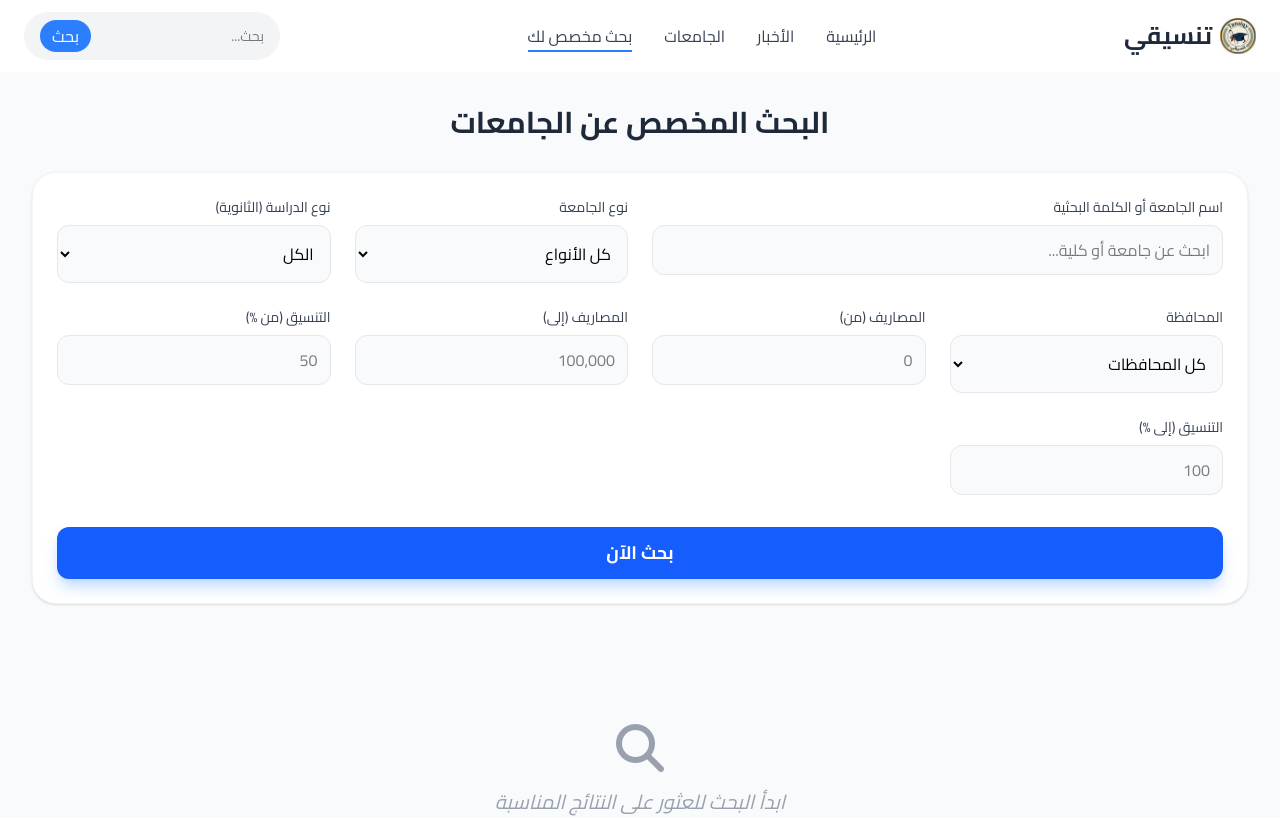
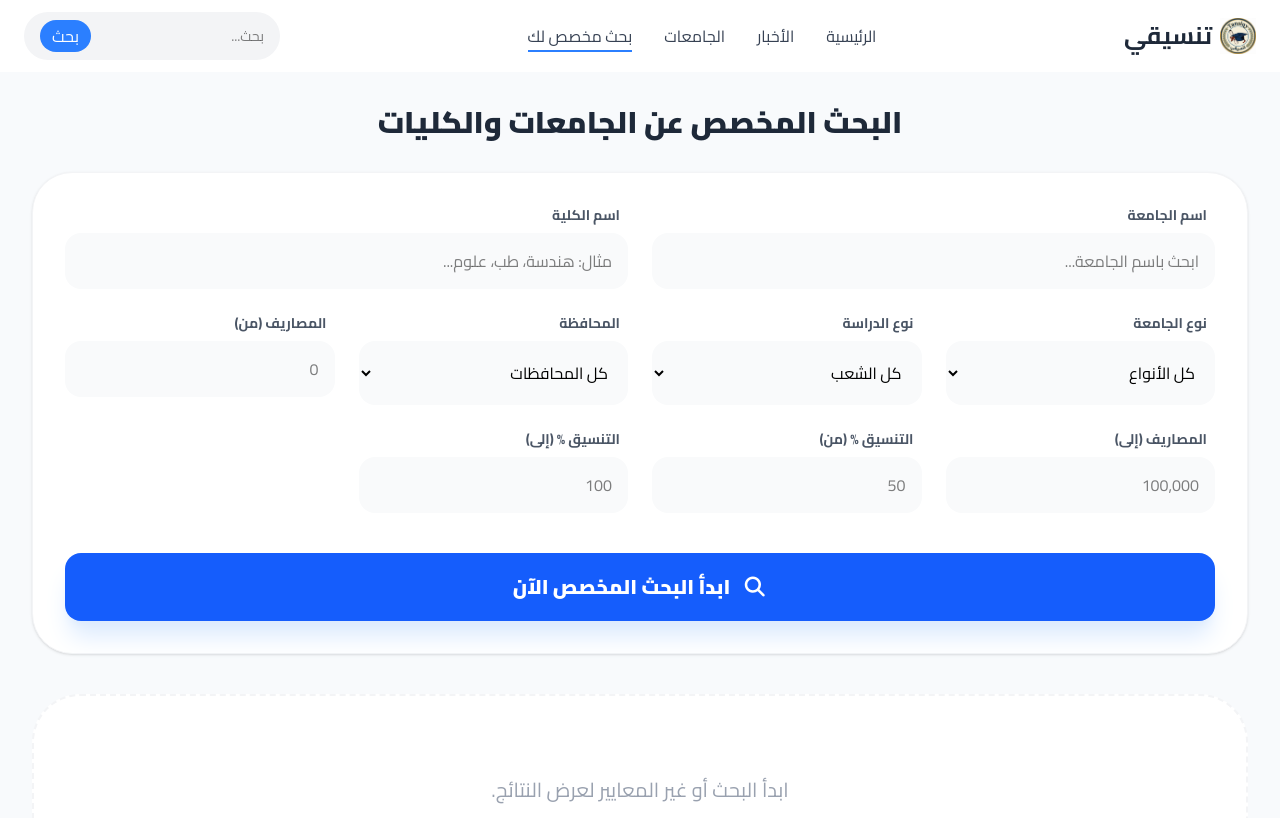
Before and after one commit to Moheb-Ashraf/Tansiky, a React (Vite) app: page /advanced-search in a window 1280 px wide. Shown: the top 818 px of the page. Built offline with nearby package versions, Linux system fonts and the light colour scheme.

Commit message:
Fix advanced search proxy logic and add placeholders

```diff
--- a/package.json
+++ b/package.json
@@ -19,6 +19,7 @@
     "react-dom": "^18.3.1",
     "react-loading-indicators": "^1.0.1",
     "react-router-dom": "^7.9.6",
+    "sweetalert2": "^11.26.18",
     "tailwindcss": "^4.1.17",
     "yup": "^1.7.1"
   },
--- a/src/Pages/AdvancedSearch/AdvancedSearch.jsx
+++ b/src/Pages/AdvancedSearch/AdvancedSearch.jsx
@@ -1,11 +1,14 @@
 import axios from "axios";
 import { useState } from "react";
 import { Link } from "react-router-dom";
+import Swal from "sweetalert2";
 import Loading from "../../Components/Loading/Loading";
 
 export default function AdvancedSearch() {
+  // 1. Filter state (All 9 parameters from API)
   const [filters, setFilters] = useState({
     searchTerm: "",
+    collegeName: "",
     type: "",
     governorate: "",
     studyType: "",
@@ -18,7 +21,7 @@ export default function AdvancedSearch() {
   const [results, setResults] = useState([]);
   const [loading, setLoading] = useState(false);
 
-  // مصفوفات البيانات
+  // Data arrays
   const universityTypes = [
     { id: 1, name: "حكومية" }, { id: 2, name: "خاصة" }, { id: 3, name: "أهلية" },
     { id: 4, name: "معهد عالي" }, { id: 5, name: "أجنبية" }, { id: 6, name: "تكنولوجية" }
@@ -41,20 +44,35 @@ export default function AdvancedSearch() {
     { id: 25, name: "مطروح" }, { id: 26, name: "الأقصر" }, { id: 27, name: "بورسعيد" }
   ];
 
+  // 2. Search logic
   const handleSearch = async (e) => {
     if (e) e.preventDefault();
     try {
       setLoading(true);
 
-      // تنظيف الفلاتر
-      const params = Object.fromEntries(
-        Object.entries(filters).filter(([_, v]) => v !== "")
-      );
+      // Convert string values to numbers for the API
+      const cleanFilters = {};
+      Object.entries(filters).forEach(([key, value]) => {
+        if (value !== "") {
+          if (["type", "governorate", "studyType", "minFees", "maxFees", "minCoordination", "maxCoordination"].includes(key)) {
+            cleanFilters[key] = Number(value);
+          } else {
+            cleanFilters[key] = value;
+          }
+        }
+      });
 
-      const { data } = await axios.get("/api/proxy?path=api/Universities/search", { params });
+      // Format query string
+      const queryString = new URLSearchParams(cleanFilters).toString();
+      const apiPath = `api/Universities/search?${queryString}`;
+
+      // API call via proxy
+      const { data } = await axios.get(`/api/proxy?path=${encodeURIComponent(apiPath)}`);
       setResults(data);
+
     } catch (error) {
         console.error("Search Error:", error);
+        Swal.fire("خطأ", "حدث خطأ في جلب البيانات، تأكد من القيم المدخلة", "error");
     } finally {
       setLoading(false);
     }
@@ -67,115 +85,115 @@ export default function AdvancedSearch() {
   return (
     <div className="min-h-screen bg-[#f8fafc] p-4 md:p-8" dir="rtl">
       <div className="container mx-auto">
-        <h1 className="text-3xl font-bold text-gray-800 mb-8 text-center">البحث المخصص عن الجامعات</h1>
+        <h1 className="text-3xl font-black text-gray-800 mb-8 text-center">البحث المخصص عن الجامعات والكليات</h1>
 
-        {/*(Filter Sidebar/Top) */}
-        <form onSubmit={handleSearch} className="bg-white p-6 rounded-3xl shadow-sm border border-gray-100 mb-10">
-          <div className="grid grid-cols-1 md:grid-cols-2 lg:grid-cols-4 gap-6">
+        {/* Filter Form */}
+        <form onSubmit={handleSearch} className="bg-white p-8 rounded-[2.5rem] shadow-sm border border-gray-100 mb-10">
+          <div className="grid grid-cols-1 md:grid-cols-2 lg:grid-cols-3 xl:grid-cols-4 gap-6">
 
-            {/* كلمة البحث */}
+            {/* Search Term */}
             <div className="lg:col-span-2">
-              <label className="block text-sm font-medium text-gray-700 mb-2">اسم الجامعة أو الكلمة البحثية</label>
-              <input
-                type="text"
-                name="searchTerm"
-                value={filters.searchTerm}
-                onChange={handleChange}
-                placeholder="ابحث عن جامعة أو كلية..."
-                className="w-full p-3 bg-gray-50 border border-gray-200 rounded-xl focus:ring-2 focus:ring-blue-500 outline-none"
-              />
+              <label className="block text-sm font-bold text-gray-600 mb-2 mr-2">اسم الجامعة</label>
+              <input type="text" name="searchTerm" value={filters.searchTerm} onChange={handleChange}
+                placeholder="ابحث باسم الجامعة..." className="w-full p-4 bg-gray-50 border-none rounded-2xl outline-none focus:ring-2 focus:ring-blue-500 transition-all" />
             </div>
 
-            {/* نوع الجامعة */}
+            {/* College Name */}
+            <div className="lg:col-span-2">
+              <label className="block text-sm font-bold text-gray-600 mb-2 mr-2">اسم الكلية</label>
+              <input type="text" name="collegeName" value={filters.collegeName} onChange={handleChange}
+                placeholder="مثال: هندسة، طب، علوم..." className="w-full p-4 bg-gray-50 border-none rounded-2xl outline-none focus:ring-2 focus:ring-blue-500 transition-all" />
+            </div>
+
+            {/* Uni Type */}
             <div>
-              <label className="block text-sm font-medium text-gray-700 mb-2">نوع الجامعة</label>
-              <select name="type" value={filters.type} onChange={handleChange} className="w-full p-3 bg-gray-50 border border-gray-200 rounded-xl outline-none">
+              <label className="block text-sm font-bold text-gray-600 mb-2 mr-2">نوع الجامعة</label>
+              <select name="type" value={filters.type} onChange={handleChange} className="w-full p-4 bg-gray-50 border-none rounded-2xl outline-none cursor-pointer">
                 <option value="">كل الأنواع</option>
                 {universityTypes.map(t => <option key={t.id} value={t.id}>{t.name}</option>)}
               </select>
             </div>
 
-            {/* نوع الدراسة */}
+            {/* Study Type */}
             <div>
-              <label className="block text-sm font-medium text-gray-700 mb-2">نوع الدراسة (الثانوية)</label>
-              <select name="studyType" value={filters.studyType} onChange={handleChange} className="w-full p-3 bg-gray-50 border border-gray-200 rounded-xl outline-none">
-                <option value="">الكل</option>
+              <label className="block text-sm font-bold text-gray-600 mb-2 mr-2">نوع الدراسة</label>
+              <select name="studyType" value={filters.studyType} onChange={handleChange} className="w-full p-4 bg-gray-50 border-none rounded-2xl outline-none cursor-pointer">
+                <option value="">كل الشعب</option>
                 {studyTypes.map(s => <option key={s.id} value={s.id}>{s.name}</option>)}
               </select>
             </div>
 
-            {/* المحافظة */}
+            {/* Governorate */}
             <div>
-              <label className="block text-sm font-medium text-gray-700 mb-2">المحافظة</label>
-              <select
-                name="governorate"
-                value={filters.governorate}
-                onChange={handleChange}
-                className="w-full p-3 bg-gray-50 border border-gray-200 rounded-xl outline-none focus:border-blue-500 transition"
-              >
+              <label className="block text-sm font-bold text-gray-600 mb-2 mr-2">المحافظة</label>
+              <select name="governorate" value={filters.governorate} onChange={handleChange} className="w-full p-4 bg-gray-50 border-none rounded-2xl outline-none cursor-pointer">
                 <option value="">كل المحافظات</option>
-                {governorates.map(gov => (
-                  <option key={gov.id} value={gov.id}>{gov.name}</option>
-                ))}
+                {governorates.map(gov => <option key={gov.id} value={gov.id}>{gov.name}</option>)}
               </select>
             </div>
 
-            {/* المصاريف */}
+            {/* Fees Range */}
             <div>
-              <label className="block text-sm font-medium text-gray-700 mb-2">المصاريف (من)</label>
-              <input type="number" name="minFees" value={filters.minFees} onChange={handleChange} className="w-full p-3 bg-gray-50 border border-gray-200 rounded-xl outline-none" placeholder="0" />
+              <label className="block text-sm font-bold text-gray-600 mb-2 mr-2">المصاريف (من)</label>
+              <input type="number" name="minFees" value={filters.minFees} onChange={handleChange} placeholder="0" className="w-full p-4 bg-gray-50 border-none rounded-2xl outline-none font-sans" />
             </div>
             <div>
-              <label className="block text-sm font-medium text-gray-700 mb-2">المصاريف (إلى)</label>
-              <input type="number" name="maxFees" value={filters.maxFees} onChange={handleChange} className="w-full p-3 bg-gray-50 border border-gray-200 rounded-xl outline-none" placeholder="100,000" />
+              <label className="block text-sm font-bold text-gray-600 mb-2 mr-2">المصاريف (إلى)</label>
+              <input type="number" name="maxFees" value={filters.maxFees} onChange={handleChange} placeholder="100,000" className="w-full p-4 bg-gray-50 border-none rounded-2xl outline-none font-sans" />
             </div>
 
-            {/* التنسيق */}
+            {/* Coordination Range */}
             <div>
-              <label className="block text-sm font-medium text-gray-700 mb-2">التنسيق (من %)</label>
-              <input type="number" name="minCoordination" value={filters.minCoordination} onChange={handleChange} className="w-full p-3 bg-gray-50 border border-gray-200 rounded-xl outline-none" placeholder="50" />
+              <label className="block text-sm font-bold text-gray-600 mb-2 mr-2">التنسيق % (من)</label>
+              <input type="number" name="minCoordination" value={filters.minCoordination} onChange={handleChange} placeholder="50" className="w-full p-4 bg-gray-50 border-none rounded-2xl outline-none font-sans" />
             </div>
             <div>
-              <label className="block text-sm font-medium text-gray-700 mb-2">التنسيق (إلى %)</label>
-              <input type="number" name="maxCoordination" value={filters.maxCoordination} onChange={handleChange} className="w-full p-3 bg-gray-50 border border-gray-200 rounded-xl outline-none" placeholder="100" />
+              <label className="block text-sm font-bold text-gray-600 mb-2 mr-2">التنسيق % (إلى)</label>
+              <input type="number" name="maxCoordination" value={filters.maxCoordination} onChange={handleChange} placeholder="100" className="w-full p-4 bg-gray-50 border-none rounded-2xl outline-none font-sans" />
             </div>
 
           </div>
 
-          <button type="submit" className="w-full mt-8 bg-blue-600 text-white py-3 rounded-xl font-bold text-lg hover:bg-blue-700 transition shadow-lg shadow-blue-200">
-             بحث الآن
+          {/* Submit */}
+          <button type="submit" className="w-full mt-10 bg-blue-600 text-white py-5 rounded-2xl font-black text-xl hover:bg-blue-700 transition-all shadow-xl shadow-blue-100 flex items-center justify-center gap-3 cursor-pointer">
+             <i className="fa-solid fa-magnifying-glass"></i>
+             ابدأ البحث المخصص الآن
           </button>
         </form>
 
-        {/* --- قسم عرض النتائج --- */}
-        {loading ? (
-          <Loading />
-        ) : (
-          <div className="grid grid-cols-1 md:grid-cols-2 lg:grid-cols-3 gap-8">
+        {/* --- Results --- */}
+        {loading ? <Loading /> : (
+          <div className="grid grid-cols-1 md:grid-cols-2 lg:grid-cols-3 gap-8 mb-20">
             {results.length > 0 ? (
               results.map((uni) => (
-                <Link key={uni.id} to={`/university/${uni.id}`} className="bg-white rounded-3xl p-6 shadow-sm border border-gray-100 hover:shadow-xl transition-all group">
-                  <div className="flex justify-between items-start mb-4">
-                    <div className="bg-blue-50 text-blue-600 p-3 rounded-2xl group-hover:bg-blue-600 group-hover:text-white transition">
-                      <i className="fa-solid fa-graduation-cap text-2xl"></i>
+                <Link key={uni.id} to={uni.type === 4 ? `/InstituteDetails/${uni.id}` : `/university/${uni.id}`} className="bg-white rounded-[2.5rem] p-8 shadow-sm border border-gray-100 hover:shadow-2xl transition-all group">
+                  <div className="flex justify-between items-start mb-6">
+                    <div className="bg-blue-50 text-blue-600 w-14 h-14 rounded-2xl flex items-center justify-center text-3xl group-hover:bg-blue-600 group-hover:text-white transition-all shadow-sm">
+                      <i className={`fa-solid ${uni.type === 4 ? 'fa-school' : 'fa-graduation-cap'}`}></i>
                     </div>
-                    <span className="text-xs bg-gray-100 px-2 py-1 rounded-lg text-gray-500 font-bold">
+                    <span className={`text-[10px] font-black uppercase tracking-widest px-3 py-1 rounded-full ${uni.type === 4 ? 'bg-amber-100 text-amber-600' : 'bg-blue-100 text-blue-600'}`}>
                        {universityTypes.find(t => t.id === uni.type)?.name || "جامعة"}
                     </span>
                   </div>
-                  <h3 className="text-xl font-bold text-gray-800 mb-2">{uni.nameAr}</h3>
-                  <p className="text-gray-500 text-sm mb-4 line-clamp-2">{uni.description}</p>
 
-                  <div className="flex justify-between items-center pt-4 border-t border-gray-50">
-                    <div className="text-green-600 font-bold">{uni.fees?.toLocaleString()} ج.م</div>
-                    <div className="text-blue-600 font-bold">تنسيق: {uni.lastYearCoordination || uni.minimumPercentage}%</div>
+                  <h3 className="text-xl font-black text-gray-800 mb-2 leading-tight">{uni.nameAr}</h3>
+                  <p className="text-gray-400 text-sm mb-6 line-clamp-2 italic">{uni.description || "لا يوجد وصف متاح."}</p>
+
+                  <div className="flex justify-between items-center pt-6 border-t border-gray-50">
+                    <div className="flex flex-col">
+                        <span className="text-[10px] text-gray-400 font-bold uppercase">المصاريف</span>
+                        <span className="text-emerald-600 font-black text-lg font-sans">{uni.fees?.toLocaleString()} ج.م</span>
+                    </div>
+                    <div className="flex flex-col text-left">
+                        <span className="text-[10px] text-gray-400 font-bold uppercase">التنسيق</span>
+                        <span className="text-blue-600 font-black text-lg font-sans">{uni.lastYearCoordination || uni.minimumPercentage}%</span>
+                    </div>
                   </div>
                 </Link>
               ))
             ) : (
-              <div className="col-span-full text-center py-20 text-gray-400">
-                 <i className="fa-solid fa-magnifying-glass text-5xl mb-4"></i>
-                 <p className="text-xl italic">ابدأ البحث للعثور على النتائج المناسبة</p>
+              <div className="col-span-full text-center py-20 bg-white rounded-[3rem] border-2 border-dashed border-gray-100">
+                 <p className="text-gray-400 text-xl font-medium">ابدأ البحث أو غير المعايير لعرض النتائج.</p>
               </div>
             )}
           </div>
```
Also changed, not shown: src/Pages/SearchResults/SearchResults.jsx (+52 -39 lines), vite.config.js (+12 -9 lines), 1 other file (tests, documents, lock files or other folders). Lines whose indentation alone changed are shown as unchanged.
